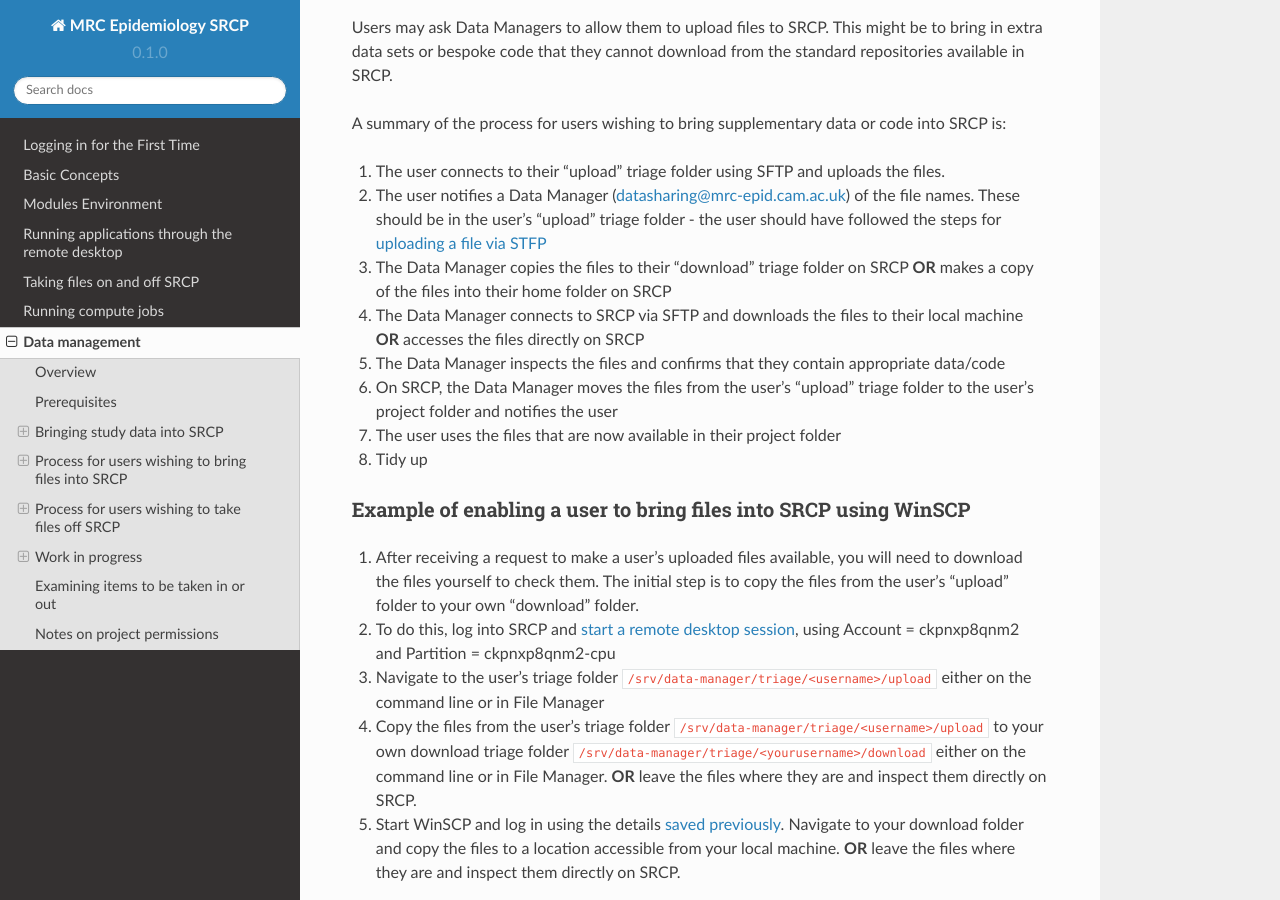
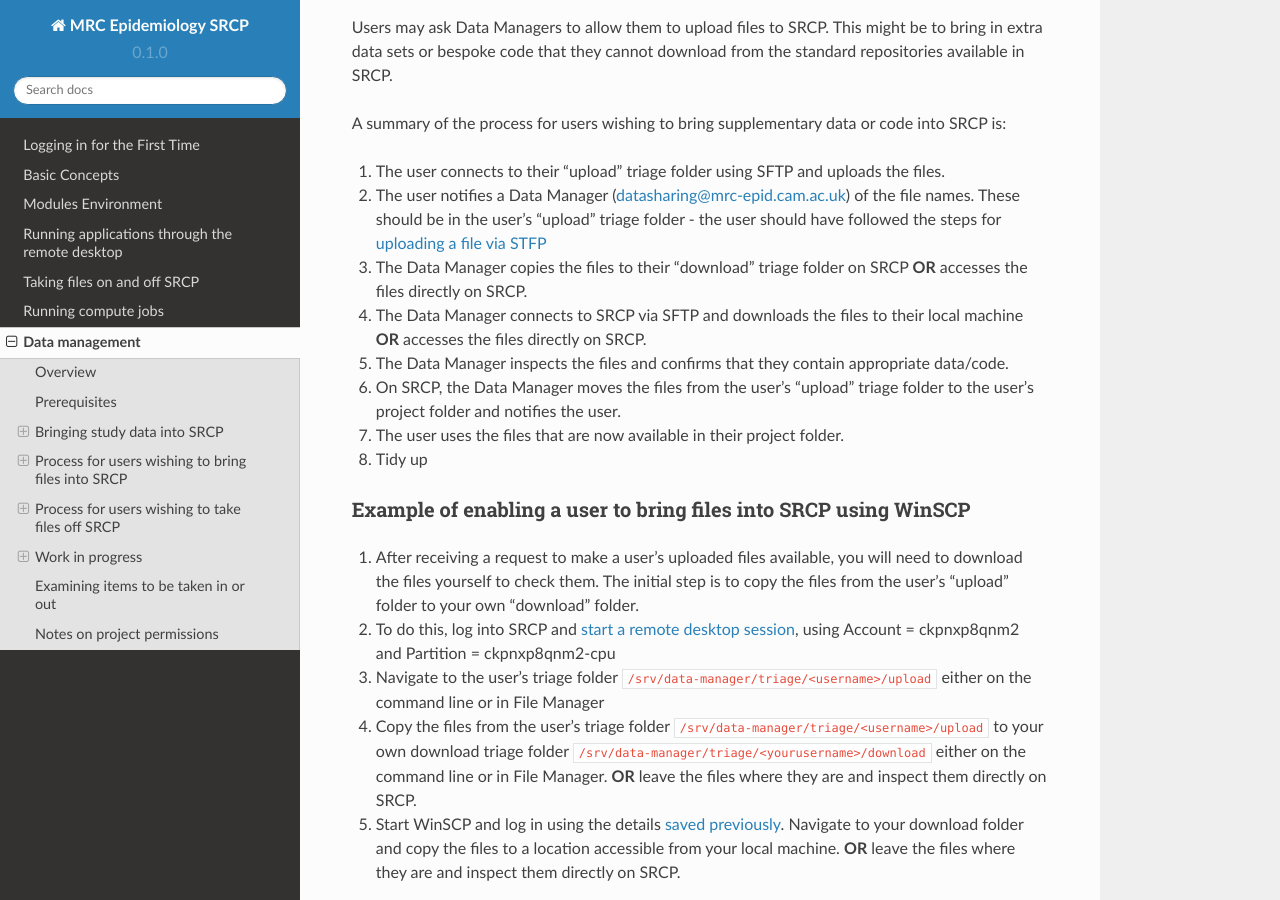
Before and after one commit to epi-analysis/SRCP_docs, a Sphinx documentation site: the page built from docs/source/06-Data-management.rst, in a window 1280 px wide and 900 px high, scrolled down 4833 px. Built offline with Sphinx 7.4.7 and the Read the Docs theme 2.0.0, drawn with Linux system fonts in a browser that asks for light colours; some of the changed text lies outside the part shown.

Commit message:
Update 06-Data-management.rst

```diff
--- a/docs/source/06-Data-management.rst
+++ b/docs/source/06-Data-management.rst
@@ -135,11 +135,11 @@
 
 1. The user connects to their “upload” triage folder using SFTP and uploads the files.
 2. The user notifies a Data Manager (datasharing@mrc-epid.cam.ac.uk) of the file names. These should be in the user’s “upload” triage folder - the user should have followed the steps for :ref:`uploading a file via STFP<SFTP-upload>`
-3. The Data Manager copies the files to their “download” triage folder on SRCP **OR** makes a copy of the files into their home folder on SRCP
-4. The Data Manager connects to SRCP via SFTP and downloads the files to their local machine **OR** accesses the files directly on SRCP
-5. The Data Manager inspects the files and confirms that they contain appropriate data/code
-6. On SRCP, the Data Manager moves the files from the user’s “upload” triage folder to the user’s project folder and notifies the user
-7. The user uses the files that are now available in their project folder
+3. The Data Manager copies the files to their “download” triage folder on SRCP **OR** accesses the files directly on SRCP.
+4. The Data Manager connects to SRCP via SFTP and downloads the files to their local machine **OR** accesses the files directly on SRCP.
+5. The Data Manager inspects the files and confirms that they contain appropriate data/code.
+6. On SRCP, the Data Manager moves the files from the user’s “upload” triage folder to the user’s project folder and notifies the user.
+7. The user uses the files that are now available in their project folder.
 8. Tidy up
 
 Example of enabling a user to bring files into SRCP using WinSCP
@@ -176,9 +176,9 @@
 
 A summary of the process for users wishing to download files from SRCP is:
 
-1. The user moves the files to their “download” triage folder on SRCP
+1. The user moves the files to their “download” triage folder on SRCP.
 2. The user notifies a Data Manager (datasharing@mrc-epid.cam.ac.uk) of the file names they wish to download and their location.
-3. The Data Manager copies the files to their “download” triage folder on SRCP **OR** makes a copy of the files into their home folder on SRCP.
+3. The Data Manager copies the files to their “download” triage folder on SRCP **OR** accesses the files directly on SRCP.
 4. The Data Manager connects to SRCP via SFTP and downloads the files to their local machine **OR** accesses the files directly on SRCP.
 5. The Data Manager inspects the files and confirms that they meet the Disclosure Control Rules:
 
@@ -188,7 +188,7 @@
    -  files should not have any participant or sample IDs
    -  mask phenotype counts lower than 5 (e.g. if the results show 3 people have lung cancer, this should be masked)
 
-7. On SRCP, the Data Manager moves the files to the user’s “download” triage folder and notifies the user
+7. On SRCP, the Data Manager moves the files to the user’s “download” triage folder and notifies the user.
 8. The user connects to their “download” triage folder using SFTP and :ref:`downloads the files<SFTP-download>`
 
 Example of enabling a user to download files from SRCP using WinSCP
```
